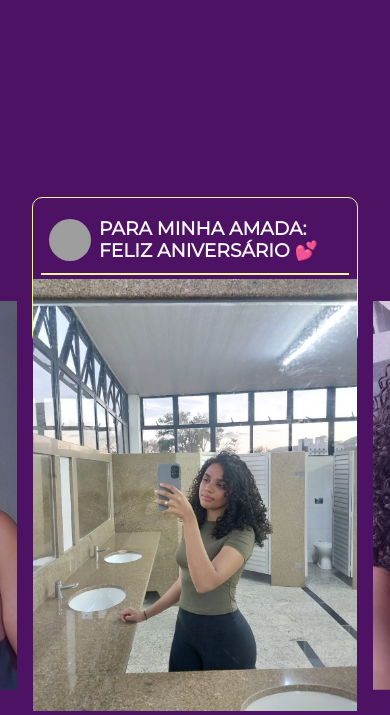
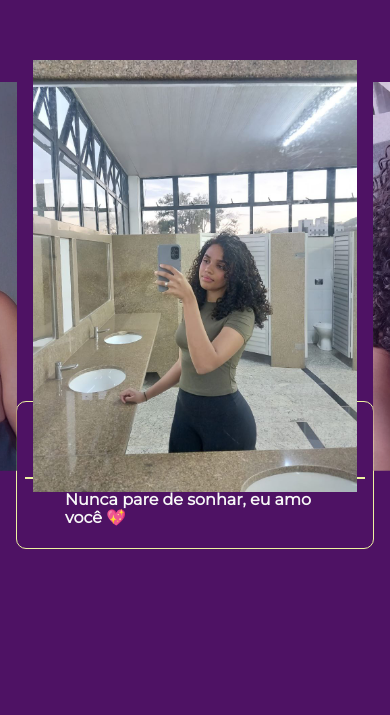
Before and after one commit to amas-vin/euteamo, a plain HTML site: page index.html in a window 390 px wide. Shown: the part 151-866 px from the top of the page. After the commit the page ends 844 px from the top, so only its background shows below. Drawn offline with nearby package versions, Linux system fonts and the light colour scheme; grey boxes are pictures that could not be loaded.

Commit message:
Update style.css

```diff
--- a/style.css
+++ b/style.css
@@ -121,19 +121,20 @@ h6 {
 }
 
 .container {
-  --container-padding-horizontal: 32px;
+  --container-padding-horizontal: 16px;
   position: relative;
   padding-inline: var(--container-padding-horizontal);
   display: grid;
+  grid-template-columns: 1fr;
   place-items: center;
   height: 100%;
 }
 
 .carousel {
   pointer-events: none;
-  position: absolute;
-   padding-top: 10%; /* Ajuste este valor conforme necessário */
-  padding-bottom: 10px; /* Ajuste este valor conforme necessário */
+  position: relative;
+   padding-top: 20px; /* Ajuste este valor conforme necessário */
+  padding-bottom: 20px; /* Ajuste este valor conforme necessário */
   -webkit-padding-before: 67px;
           padding-block-start: 67px;
   -webkit-padding-after: max(24px, calc(29px + var(--font-size-md)));
@@ -145,9 +146,13 @@ h6 {
 }
 @media (max-width: 568px) {
   .carousel {
-     padding-bottom: 20px; /* Ajuste conforme necessário */
+     padding-bottom: 10px; /* Ajuste conforme necessário */
     -webkit-padding-after: 52px;
             padding-block-end: 52px;
+  }
+  .carousel .item {
+    margin-inline: 5px;
+    max-width: 100%;
   }
 }
 
@@ -155,13 +160,14 @@ h6 {
   display: flex;
   justify-content: center;
   height: auto; /* Permite que a altura se ajuste conforme o conteúdo */
+  width: 100%;
 }
 .carousel .item {
   position: absolute;
   max-width: 100%; /* Limita a largura máxima a 90% */
   height: auto; /* Ajusta a altura automaticamente */
   margin: 0 auto; /* Centraliza os itens */
-  margin-inline: var(--container-padding-horizontal);
+  margin-inline: 8px;
   opacity: 0;
   will-change: transform, opacity;
   -webkit-animation: carousel-animate 27s cubic-bezier(0.37, 0, 0.63, 1) infinite;
@@ -209,19 +215,21 @@ h6 {
 }
 
 .instagram {
-  --pading-horizontal: 8px; /* Reduz o padding horizontal para dispositivos móveis */
+  --pading-horizontal: 16px;
   --border: 1px solid var(--primary);
-  max-width: 90%; /* Ajusta a largura máxima da moldura para 90% da tela */
-  width: 100%; /* Faz a moldura ocupar toda a largura disponível */
-  margin: 0 auto; /* Centraliza a moldura */
+  max-width: 100%; /* Deixa ocupar toda a largura da tela */
+  width: 100%;
+  margin: 0 auto; /* Centraliza */
   border: var(--border);
-  border-radius: 10px; /* Ajusta o border-radius para ficar mais suave */
+  border-radius: 10px;
+  padding: 16px;
 }
 @media (max-width: 568px) {
   .instagram {
-    padding: 8px; /* Ajusta o padding para telas menores */
-    max-width: 100%; /* Permite que a moldura ocupe 100% da largura em telas pequenas */
+    padding: 8px;
+    max-width: 100%; /* Garante que a moldura ocupe 100% da tela */
   }
+}
 .instagram__header {
   padding-block: 12px;
   border-bottom: var(--border);
@@ -245,9 +253,8 @@ h6 {
   border-bottom: var(--border);
 }
 .instagram__media .img {
-  max-width: 100%;
-  width: 100%; /* Faz a imagem ocupar toda a largura da moldura */
-  height: auto; /* Ajusta a altura conforme a largura */
+  width: 100%;
+  height: auto; /* Mantém a proporção da imagem */
 }
 .instagram__buttons {
   padding-block: 12px;
```
